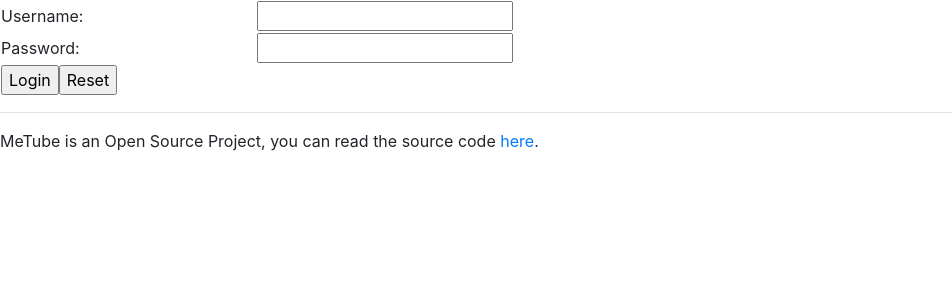
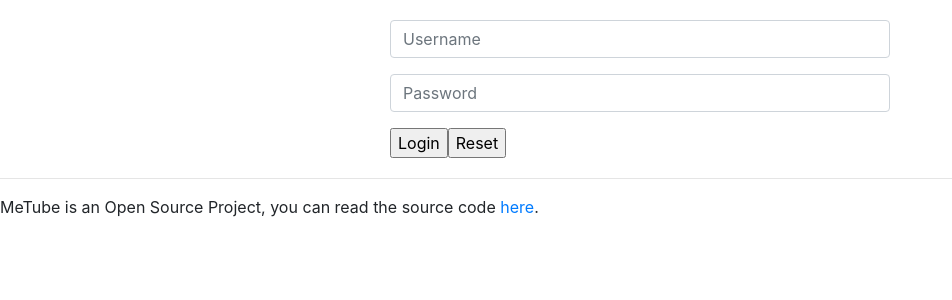
Before and after one commit to reginaldFerland/4620_MeTube, a PHP site: page /login.php in a window 1280 px wide. Shown: the part 56-356 px from the top of the page, without its empty margins (0-952 px from the left). Run offline with PHP 8.4, Linux system fonts and the light colour scheme.

Commit message:
updated login page

```diff
--- a/login.php
+++ b/login.php
@@ -38,23 +38,18 @@ if(isset($_POST['submit'])) {
 
 
 ?>
-	<form method="post" action="<?php echo "login.php"; ?>">
+<form method="post" action="<?php echo "login.php"; ?>" style="max-width: 500px; margin: 20px auto">
+  <div class="form-group">
+    <input class="form-control" type="username" name="username" placeholder="Username">
+  </div>
+  <div class="form-group">
+    <input class="form-control" type="password" name="password" placeholder="Password">
+  </div>
+  <div class="form-group">
+    <input name="submit" type="submit" value="Login"><input name="reset" type="reset" value="Reset">
+  </div>
 
-	<table width="100%">
-		<tr>
-			<td  width="20%">Username:</td>
-			<td width="80%"><input class="text"  type="text" name="username"><br /></td>
-		</tr>
-		<tr>
-			<td  width="20%">Password:</td>
-			<td width="80%"><input class="text"  type="password" name="password"><br /></td>
-		</tr>
-		<tr>
-
-			<td><input name="submit" type="submit" value="Login"><input name="reset" type="reset" value="Reset"><br /></td>
-		</tr>
-	</table>
-	</form>
+</form>
 
 <?php
   if(isset($login_error))
```
